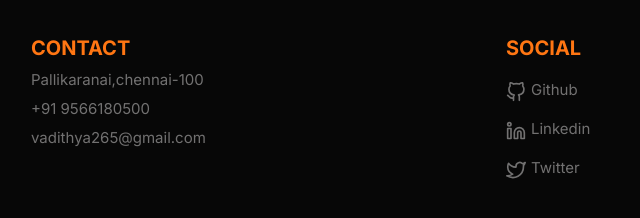
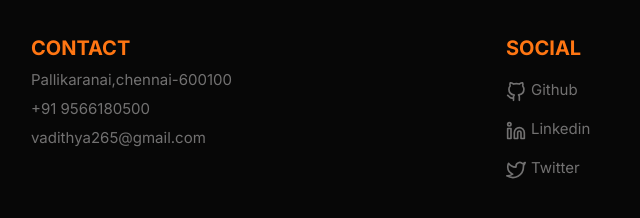
Before and after one commit to adithya73938393/Resume, a plain HTML site: page resume.html in a window 1280 px wide. Shown: the part 1119-1337 px from the top of the page, 19-659 px from the left. Drawn offline with nearby package versions, Linux system fonts and the light colour scheme.

Commit message:
pincode change

```diff
--- a/resume.html
+++ b/resume.html
@@ -119,7 +119,7 @@
             <div class="contact">
                 <h3 class="title">Contact</h3>
                 <div class="contact_info">
-                    <p class="description1">Pallikaranai,chennai-100</p>
+                    <p class="description1">Pallikaranai,chennai-600100</p>
                     <p class="description1">+91 9566180500</p>
                     <p class="description1">vadithya265@gmail.com</p>
                 </div>
```
